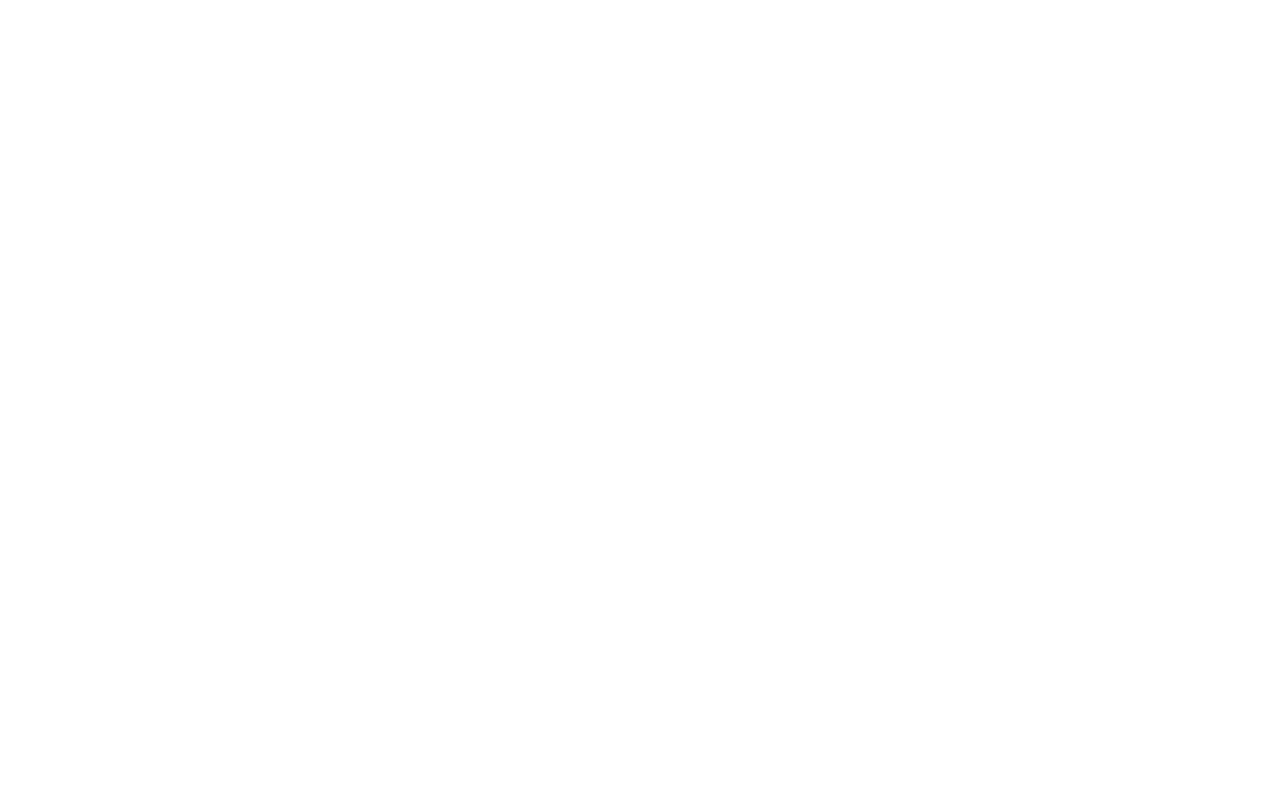
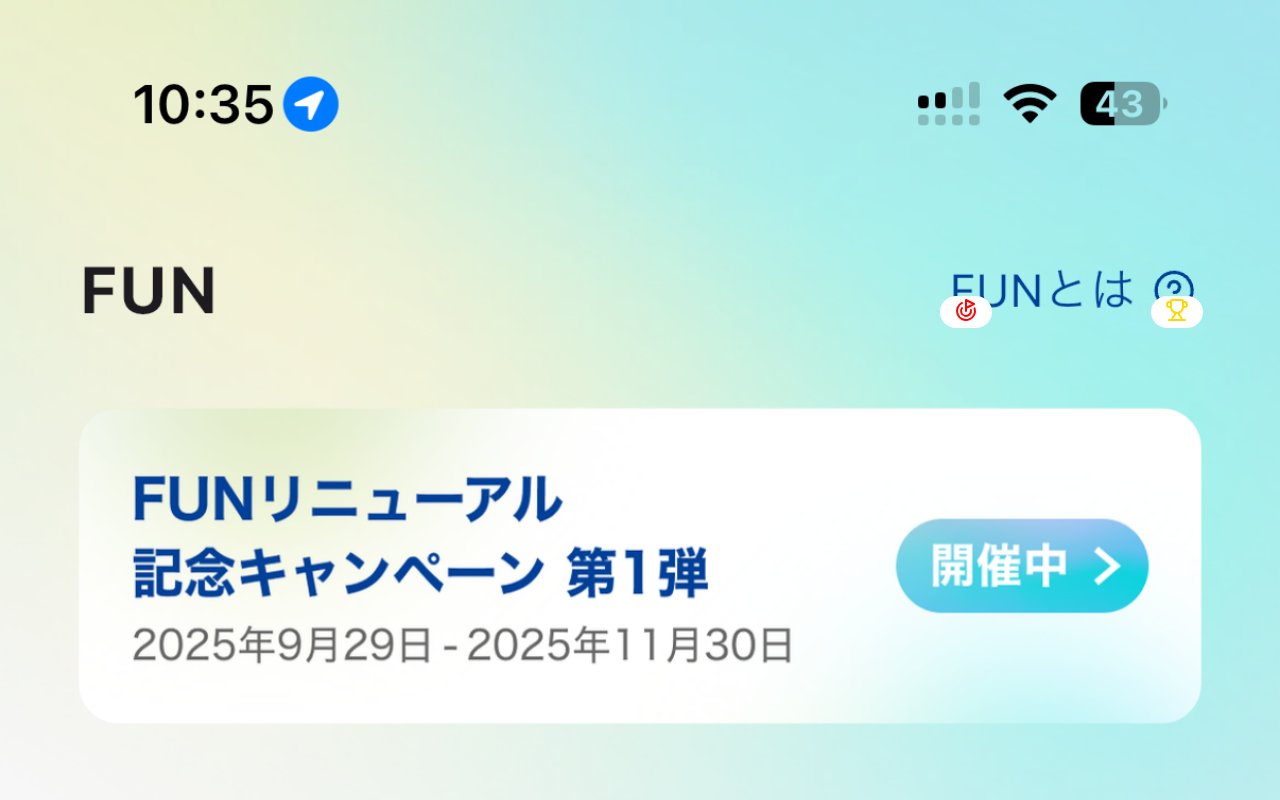
Before and after one commit to hack-yakumo-2025-11/Team-E-frontend, a React (Vite) app: page /fun in a window 1280 px wide. Before the commit this address had no page. Shown: the top 800 px of the page. Built offline with nearby package versions, Linux system fonts and the light colour scheme.

Commit message:
feat: renaming and fun page

```diff
--- a/src/App.jsx
+++ b/src/App.jsx
@@ -1,8 +1,9 @@
 import { BrowserRouter as Router, Routes, Route } from 'react-router-dom';
 import './App.css';
-import OriginalAppPage from './Pages/OriginalAppPage/OriginalAppPage';
+import InitialPage from './Pages/InitialPage';
 import MissionPage from './Pages/MissionPage/MissionPage';
 import LocationDetailPage from './Pages/LocationDetailPage/LocationDetailPage';
+import FunPage from './Pages/FunPage';
 // import AchievementsPage from './pages/AchievementsPage';
 
 function App() {
@@ -10,8 +11,9 @@
     <Router>
       <div className="App">
         <Routes>
-          <Route path="/" element={<OriginalAppPage />} />
-          {/* <Route path="/" element={<MissionPage />} /> */}
+          <Route path="/" element={<InitialPage />} />
+          <Route path="/fun" element={<FunPage />} />
+          {/* <Route path="/missions" element={<MissionPage />} /> */}
           {/* <Route path="/mission/:missionId" element={<MissionPage />} /> */}
           <Route path="/location/:locationId" element={<LocationDetailPage />} />
           {/* //<Route path="/achievements" element={<AchievementsPage />} /> */}
--- /dev/null
+++ b/src/Pages/FunPage/index.jsx
@@ -0,0 +1,35 @@
+import styles from './styles.module.css';
+import FunScreen from '../../assets/images/FunScreen.png';
+import { useNavigate } from 'react-router-dom';
+import { Goal, Trophy } from 'lucide-react';
+
+function FunPage() {
+  const navigate = useNavigate();
+
+  return (
+    <div className={styles.fun_page}>
+        <img
+          src={FunScreen}
+          className={styles.fun_page_img}
+        />
+        <button
+          className={styles.fun_page_initial_button}
+          onClick={() => navigate('/')}
+        />
+        <button
+          className={styles.fun_page_missions_button}
+          onClick={() => navigate('/missions/')}
+        >
+          <Goal color='red'/>
+        </button>
+        <button
+          className={styles.fun_page_achievements_button}
+          onClick={() => navigate('/achievements')}
+        >
+          <Trophy color='gold'/>
+        </button>
+    </div>
+  );
+}
+
+export default FunPage;
--- /dev/null
+++ b/src/Pages/FunPage/styles.module.css
@@ -0,0 +1,45 @@
+.fun_page {
+    position: absolute;
+    width: 100vw;
+    height: 100vh;
+}
+
+.fun_page_img {
+    position: relative;
+    z-index: 1;
+    left: 0;
+    top: 0;
+    width: 100%;
+}
+
+.fun_page_initial_button,
+.fun_page_missions_button,
+.fun_page_achievements_button {
+    position: absolute;
+    background: white;
+    border-radius: 20px;
+    z-index: 3;
+    padding: 0;
+}
+
+.fun_page_initial_button {
+    left: 5vw;
+    bottom: 5vh;
+    width: 5vh;
+    height: 4.5vh;
+    opacity: 0;
+}
+
+.fun_page_missions_button {
+    right: 22.5vw;
+    bottom: 59vh;
+    width: 6.5vh;
+    height: 4vh;
+}
+
+.fun_page_achievements_button {
+    right: 6vw;
+    bottom: 59vh;
+    width: 6.5vh;
+    height: 4vh;
+}
--- a/src/Pages/OriginalAppPage/OriginalAppPage.jsx
+++ b/src/Pages/InitialPage/index.jsx
@@ -1,29 +1,36 @@
-import './OriginalAppPage.css';
+import styles from './styles.module.css';
 import FreshStart from '../../assets/images/FreshStart.png';
 import OpenScan from '../../assets/images/OpenScan.png';
 import { useState } from 'react';
+import { useNavigate } from 'react-router-dom';
 
-function OriginalAppPage() {
+function InitialPage() {
   const [backImage, setBackImage] = useState(false);
+  const navigate = useNavigate();
 
   return (
-    <div className="main-screen">
+    <div className={styles.initial_page}>
         <img
           src={backImage ? OpenScan : FreshStart}
-          className='main-screen-img'
+          className={styles.initial_page_img}
         />
         <button
-          className='main-screen-open-scan-button'
+          className={styles.initial_page_open_scan_button}
           onClick={() => setBackImage((val) => 1 - val)}
           style={{zIndex: !backImage * 3}}
         />
         <button
-          className='main-screen-click-scan-button'
+          className={styles.initial_page_fun_button}
+          onClick={() => navigate('/fun')}
+          style={{zIndex: !backImage * 3}}
+        />
+        <button
+          className={styles.initial_page_click_scan_button}
           onClick={() => console.log('-')}
           style={{zIndex: backImage * 3}}
         />
         <button
-          className='main-screen-close-scan-button'
+          className={styles.initial_page_close_scan_button}
           onClick={() => setBackImage((val) => 1 - val)}
           style={{zIndex: backImage * 3}}
         />
@@ -31,4 +38,4 @@
   );
 }
 
-export default OriginalAppPage;
+export default InitialPage;
--- a/src/Pages/OriginalAppPage/OriginalAppPage.css
+++ b/src/Pages/InitialPage/styles.module.css
@@ -1,10 +1,10 @@
-.main-screen {
+.initial_page {
     position: absolute;
     width: 100vw;
     height: 100vh;
 }
 
-.main-screen-img {
+.initial_page_img {
     position: relative;
     z-index: 1;
     left: 0;
@@ -12,29 +12,37 @@
     width: 100%;
 }
 
-.main-screen-open-scan-button,
-.main-screen-click-scan-button,
-.main-screen-close-scan-button {
+.initial_page_fun_button,
+.initial_page_open_scan_button,
+.initial_page_click_scan_button,
+.initial_page_close_scan_button {
     position: absolute;
     opacity: 0;
     padding: 0;
 }
 
-.main-screen-open-scan-button {
+.initial_page_fun_button {
+    left: 44.5vw;
+    bottom: 5vh;
+    width: 5vh;
+    height: 4.5vh;
+}
+
+.initial_page_open_scan_button {
     right: 2vw;
     bottom: 12.2vh;
     width: 40vw;
     height: 5vh;
 }
 
-.main-screen-click-scan-button {
+.initial_page_click_scan_button {
     left: 6vw;
     bottom: 17vh;
     width: 88vw;
     height: 6vh;
 }
 
-.main-screen-close-scan-button {
+.initial_page_close_scan_button {
     right: 6vw;
     bottom: 70vh;
     width: 3vh;
```
Also changed, not shown: src/assets/images/FunScreen.png (added).
